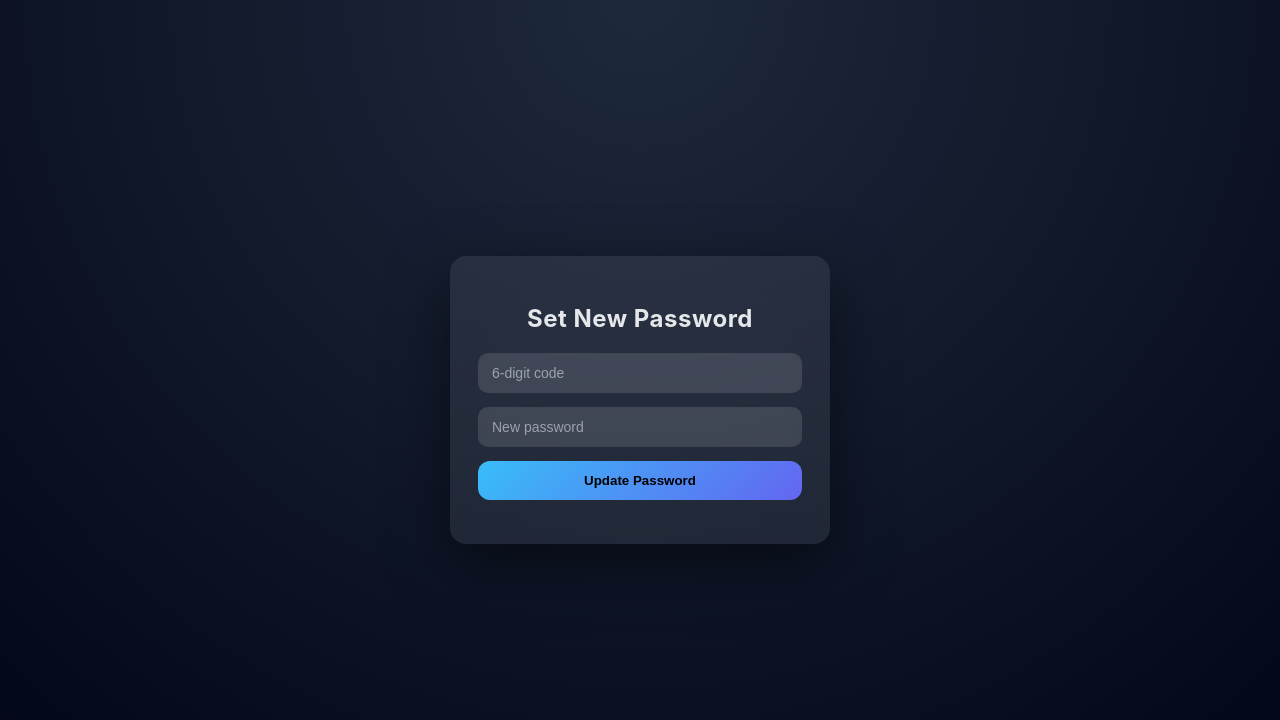
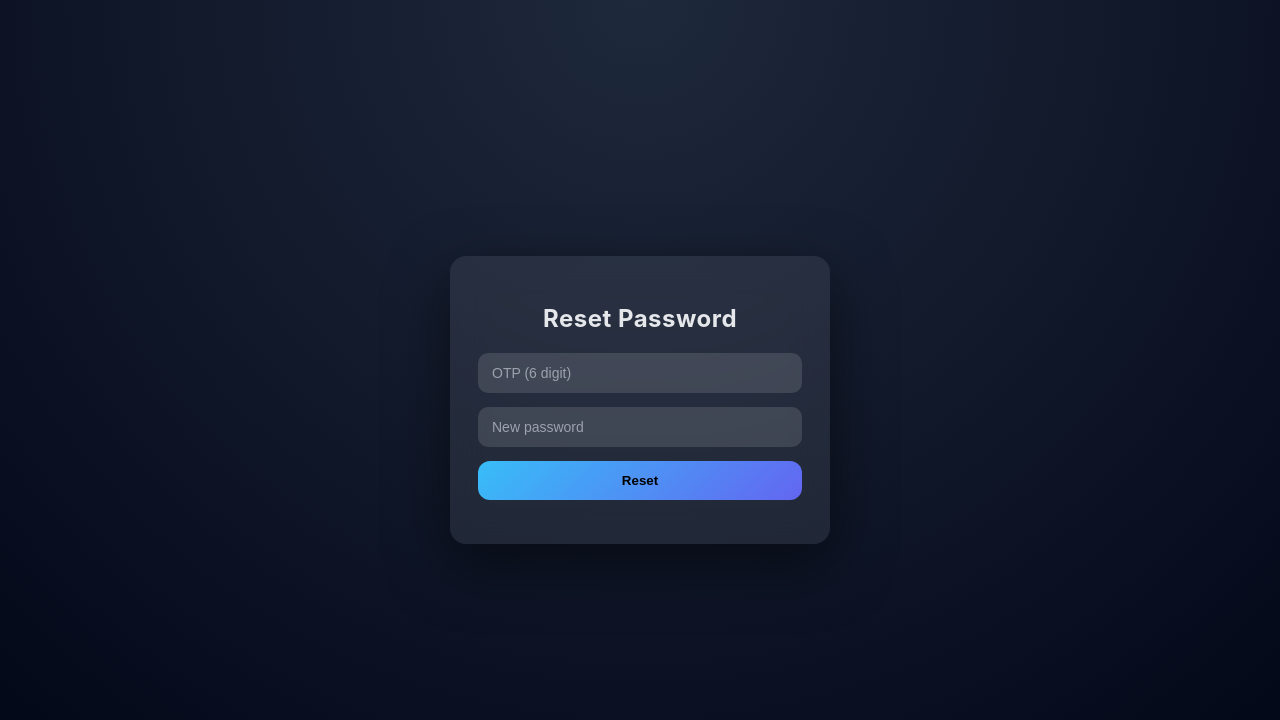
Before and after one commit to BtwToxic/tt, a Flask app: page /reset in a window 1280 px wide. Shown: the top 720 px of the page. Run offline with Flask 3, Linux system fonts and the light colour scheme; parts of the project's set-up code (start-up, migrations or seed data) failed here and were passed over.

Commit message:
Update reset.html

```diff
--- a/templates/reset.html
+++ b/templates/reset.html
@@ -1,10 +1,15 @@
 <link rel="stylesheet" href="/static/style.css">
 
 <div class="card">
-  <h2>Set New Password</h2>
+  <h2>Reset Password</h2>
+
+  {% if alert %}
+    <div class="alert">{{ alert }}</div>
+  {% endif %}
+
   <form method="post">
-    <input name="code" placeholder="6-digit code">
+    <input name="code" placeholder="OTP (6 digit)">
     <input name="newpass" placeholder="New password">
-    <button>Update Password</button>
+    <button>Reset</button>
   </form>
 </div>
```
